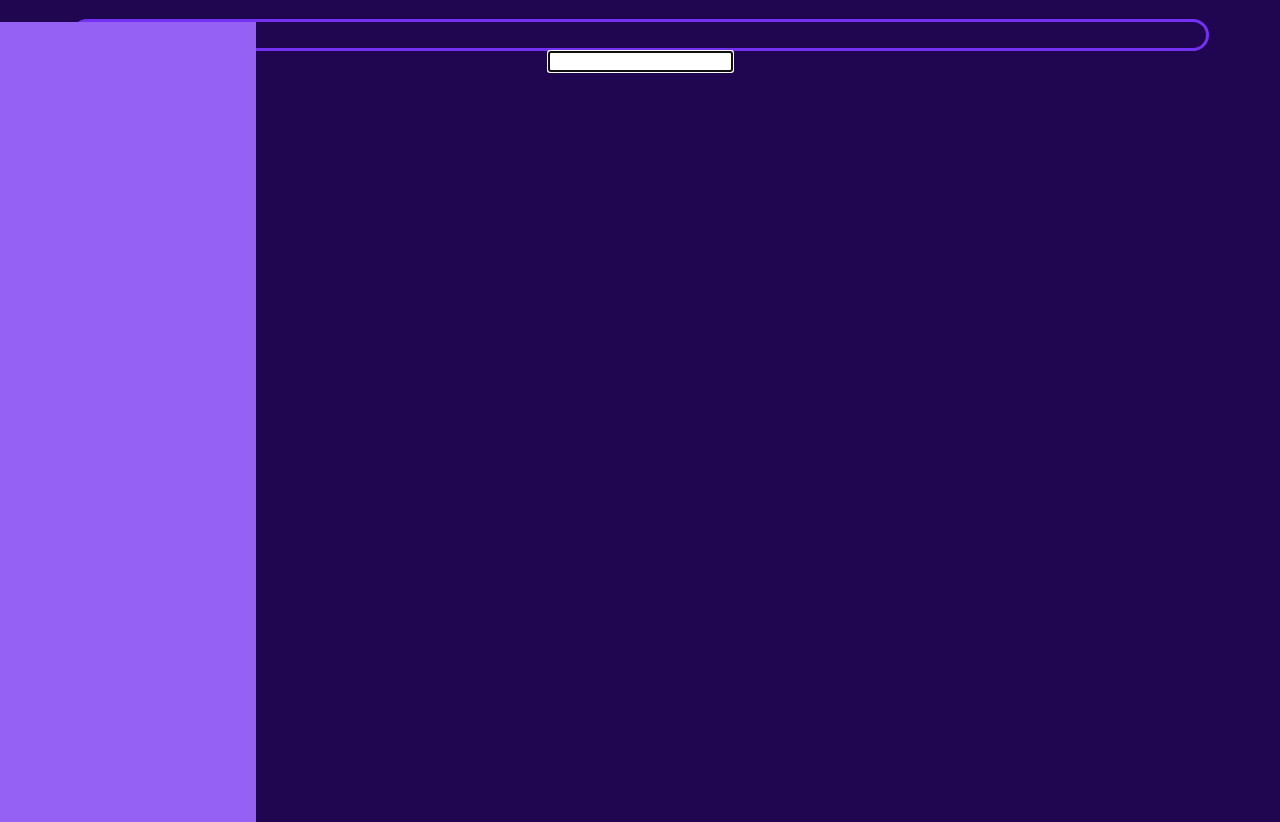
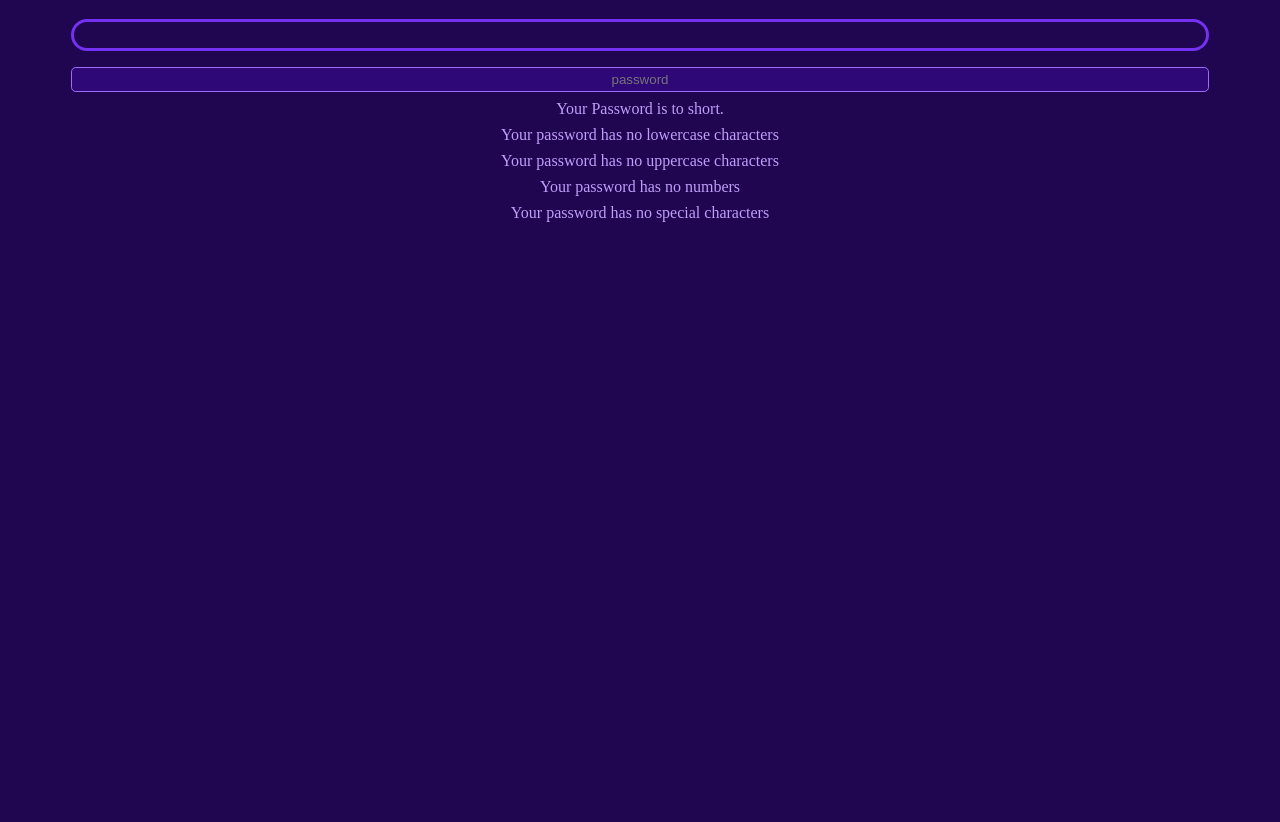
Before and after one commit to ProjectDueTmr/password-strength-meter, a plain HTML site: page index.html in a window 1280 px wide. Shown: the part 61-883 px from the top of the page. After the commit the page ends 800 px from the top, so only its background shows below. Drawn offline with Linux system fonts and the light colour scheme.

Commit message:
project finished

```diff
--- a/index.html
+++ b/index.html
@@ -9,8 +9,8 @@
  </head>
 <body>
     <h1>Password Strength Meter</h1>
-    <div class="strength-meter"></div>
-    <input type="text" autofocus aria-labelledby="password">
+    <div class="strength-meter" id="strength-meter"></div>
+    <input class="password-input" id="password-input" placeholder="password" type="text" autofocus aria-labelledby="password">
     <div id="reasons" class="reasons"></div>
 
 </body>
--- a/main.js
+++ b/main.js
@@ -0,0 +1,91 @@
+const strengthMeter = document.getElementById('strength-meter');
+const passwordInput = document.getElementById('password-input');
+const reasonsContainer = document.getElementById('reasons');
+
+passwordInput.addEventListener('input', updateStrengthMeter)
+updateStrengthMeter()
+
+function updateStrengthMeter(){
+    const weaknesses = calculatePasswordStrength(passwordInput.value)
+
+    let strength = 100
+    reasonsContainer.innerHTML = ''
+    weaknesses.forEach(weakness => {
+        if(weakness == null) return
+        strength -= weakness.decuction
+        const messageElement = document.createElement('div')
+        messageElement.innerText = weakness.message;
+        reasonsContainer.appendChild(messageElement)
+    })
+    strengthMeter.style.setProperty('--strength', strength)
+}
+
+function calculatePasswordStrength(password) {
+    const weaknesses = [];
+    weaknesses.push(lengthWeakness(password));
+    weaknesses.push(lowerCaseWeakness(password));
+    weaknesses.push(upperCaseWeakness(password));
+    weaknesses.push(numberWeakness(password));
+    weaknesses.push(specialCharactersWeakness(password));
+    weaknesses.push(repeatCharactersWeakness(password));
+
+    return weaknesses
+}
+
+function lengthWeakness(password) {
+    const length = password.length
+    if(length <= 5){
+        return {
+            message: 'Your Password is to short.',
+            decuction: 40
+        }
+    }
+    if(length <= 10) {
+        return {
+            message: 'Your Password could be longer',
+            decuction: 15
+        }
+    }
+
+}
+
+function upperCaseWeakness(password) {
+    return characterTypeWeakness(password, /[a-z]/g, 'uppercase characters')
+
+}
+
+function lowerCaseWeakness(password) {
+    return characterTypeWeakness(password, /[a-z]/g, 'lowercase characters')
+}
+function numberWeakness(password) {
+    return characterTypeWeakness(password, /[0-9]/g, 'numbers')
+}
+function specialCharactersWeakness(password) {
+    return characterTypeWeakness(password, /[^0-9a-zA-Z\s]/g, 'special characters')
+}
+ function characterTypeWeakness(password, regex, type) {
+    const matches = password.match(regex) || []
+
+    if(matches.length === 0 ) {
+        return {
+            message: `Your password has no ${type}`,
+            decuction: 20
+        }
+    }
+    if(matches.length <=2 ) {
+        return {
+            message: `Your password could use more ${type}`,
+            decuction: 5
+        }
+    }
+ }
+
+ function repeatCharactersWeakness(password) {
+    const matches = password.match(/(.)\1/g) || []
+    if(matches.length > 0){
+        return {
+            message: 'Your password has repeating characters',
+            deduction: matches.length * 10
+        }
+    }
+ }
--- a/styles.css
+++ b/styles.css
@@ -8,6 +8,7 @@ body{
     text-align: center;
 }
 .strength-meter{
+    position: relative;
     height: 2rem;
     width: 90%;
     border: 3px solid hsl(261, 88%, 57%);
@@ -18,11 +19,32 @@ body{
 
 .strength-meter::before{
 
-    --strength: 20;
     content: '';
     position: absolute;
     left: 0;
     height: 100%;
     width: calc(1% * var(--strength));
     background-color: hsl(261, 88%, 67%);
+
+    transition: width 200ms;
 }
+
+.password-input{
+    margin-top: 1rem;
+    outline: none;
+    width: 90%;
+    padding: .25rem .75rem;
+    background-color: hsl(261, 88%, 25%);
+    color: white;
+    border: 1px solid hsl(261, 88%, 57%);
+    text-align: center;
+    border-radius: .3rem;
+}
+.password-input:focus{
+    border-color: hsl(261, 88%, 70%)
+}
+
+.reasons > * {
+    margin-top: .5rem;
+    color: hsl(261, 88%, 80%)
+}
```
